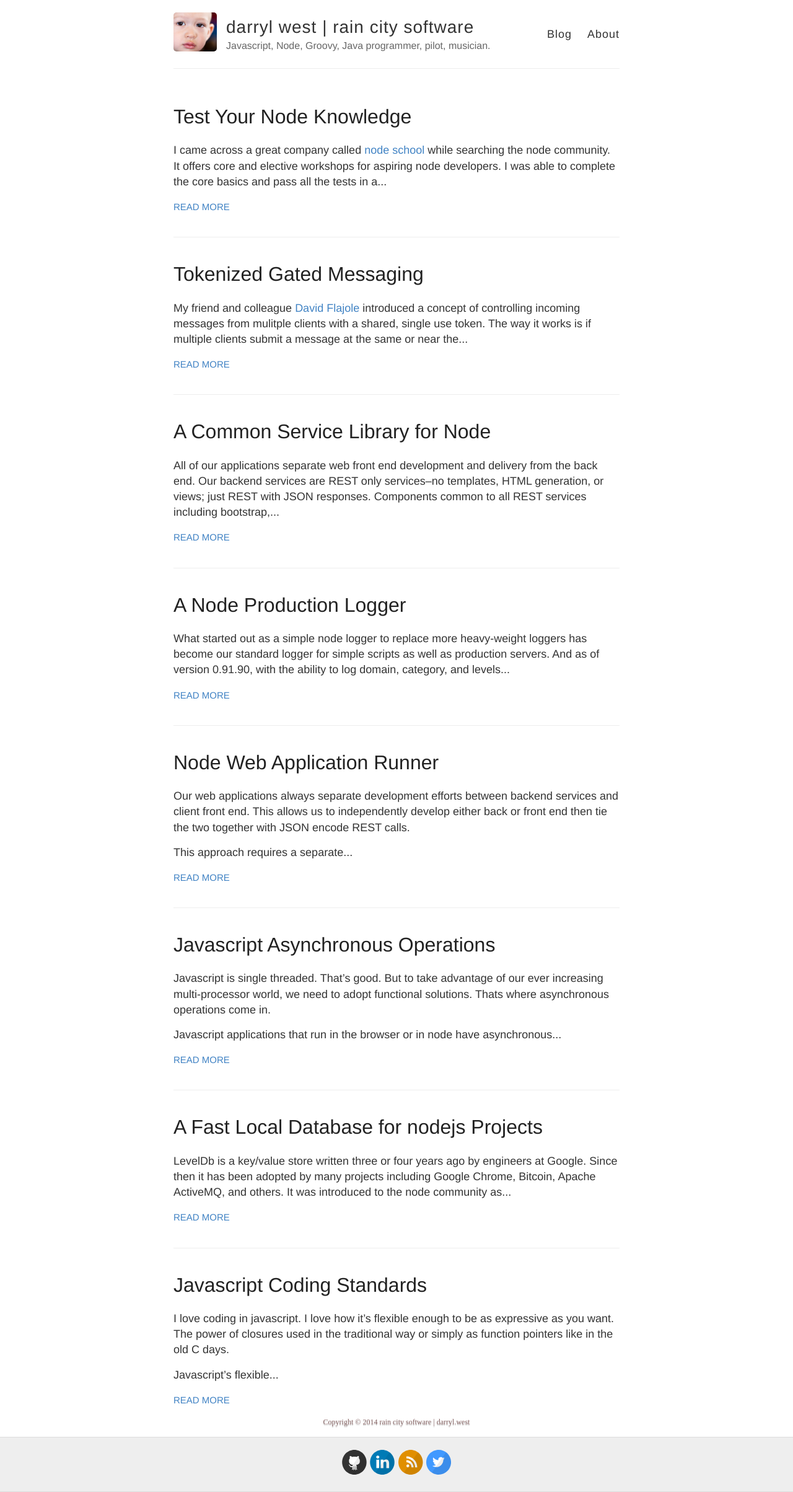
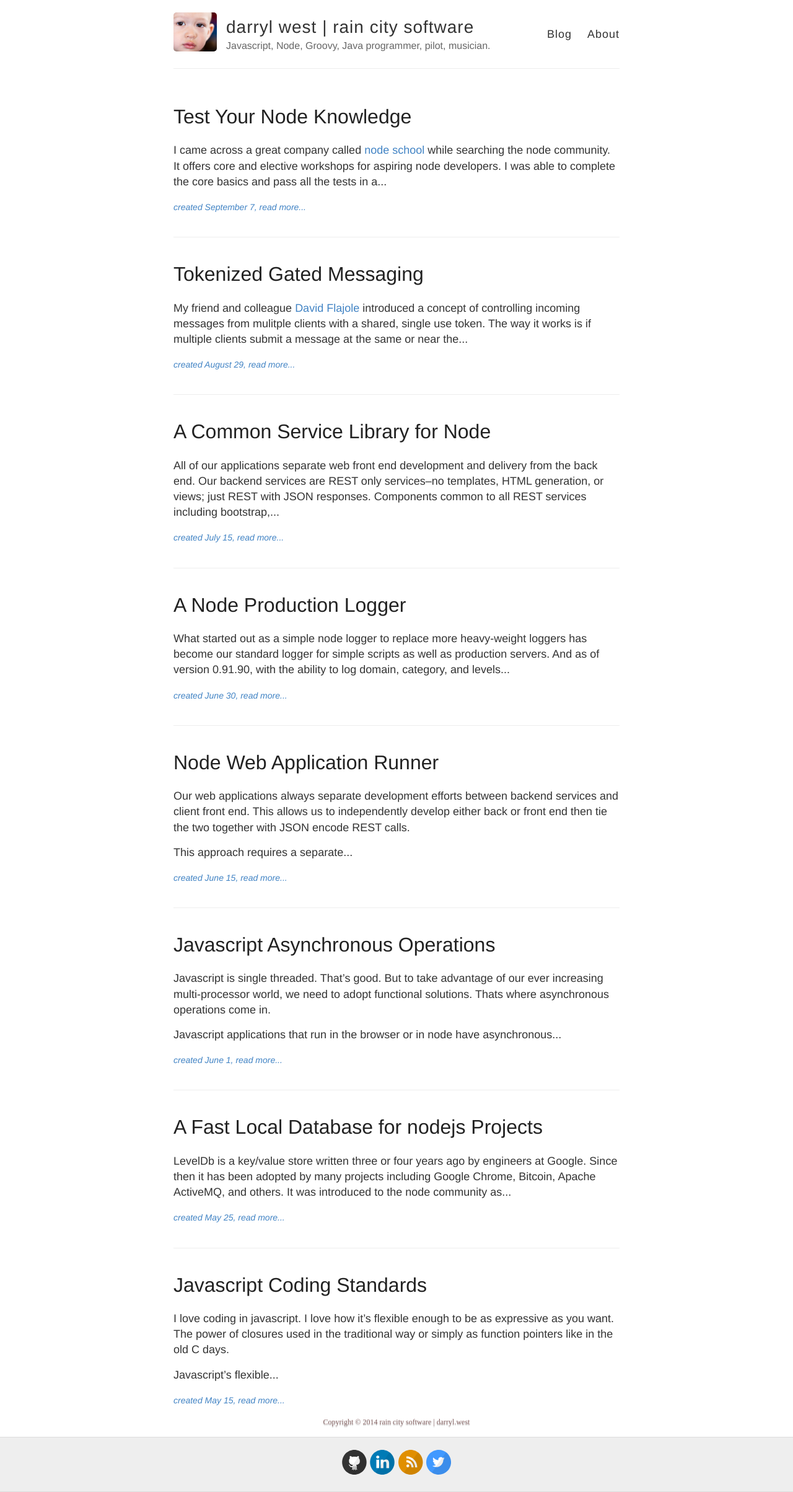
Before and after one commit to darrylwest/jekyll-blog, a Jekyll site: the page built from index.html, in a window 1280 px wide. Shown: the whole page at 62% size. Built offline with Jekyll 4.4.1, drawn with Linux system fonts in a browser that asks for light colours.

```diff
--- a/index.html
+++ b/index.html
@@ -8,11 +8,17 @@ layout: default
 
       <h1><a href="{{ site.baseurl }}{{ post.url }}">{{ post.title }}</a></h1>
 
+      <!--
+      <h6>
+        Written {{ post.date | date: "%B %e" }}
+      </h6>
+      -->
+
       <div class="entry">
         {{ post.content | truncatewords:40}}
       </div>
 
-      <a href="{{ site.baseurl }}{{ post.url }}" class="read-more">Read More</a>
+      <a href="{{ site.baseurl }}{{ post.url }}" class="read-more">created {{ post.date | date: "%B %e" }}, read more...</a>
     </article>
   {% endfor %}
 </div>
--- a/style.scss
+++ b/style.scss
@@ -18,7 +18,7 @@ html {
 }
 
 body {
-	background: $white;
+  background: $white;
   font: 18px/1.4 $helvetica;
   color: $darkGray;
 }
@@ -64,6 +64,10 @@ h3 {
 h4 {
   font-size: 18px;
   color: $gray;
+}
+
+h6 {
+  font-size: 14px;
 }
 
 p {
@@ -263,8 +267,8 @@ nav {
   }
 
   .read-more {
-    text-transform: uppercase;
-    font-size: 15px;
+    font-style: oblique;
+    font-size: 14px;
   }
 }
 
```
Also changed, not shown: _drafts/mock-browser-for-client-testing-in-node.md (added, +12 -0 lines).
